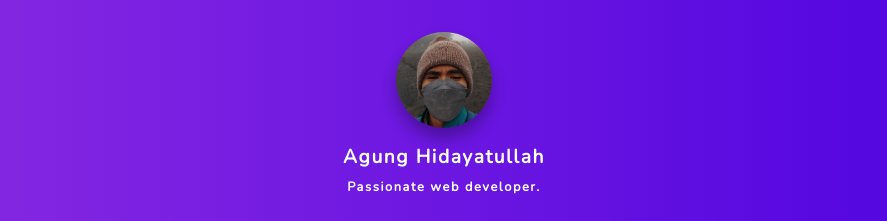
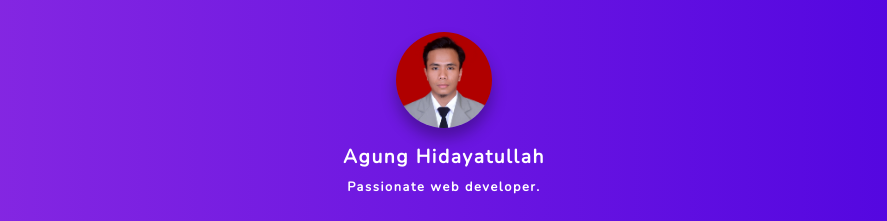
Before and after one commit to agunghd/agunghd.github.io, a plain HTML site: page index.html in a window 1280 px wide. Shown: the top 221 px of the page, without its empty margins (196-1083 px from the left). Drawn offline with nearby package versions, Linux system fonts and the light colour scheme.

Commit message:
Update index.html

```diff
--- a/index.html
+++ b/index.html
@@ -11,7 +11,7 @@
 <body>
     <div class="container">
         <div class="profile">
-            <img src="assests/admin.jpeg" alt="">
+            <img src="assests/1.JPG" alt="">
             <h3>Agung Hidayatullah</h3>
             <p>Passionate web developer.</p>
         </div>
```
